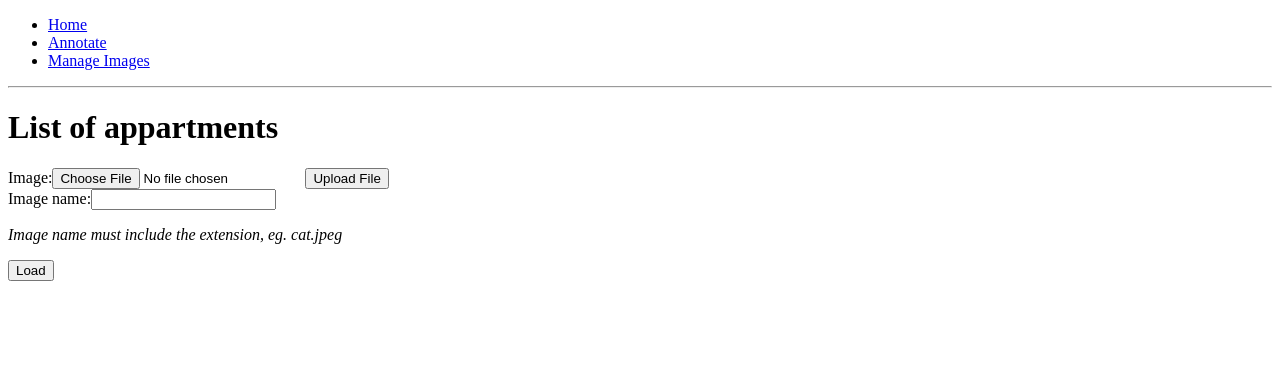
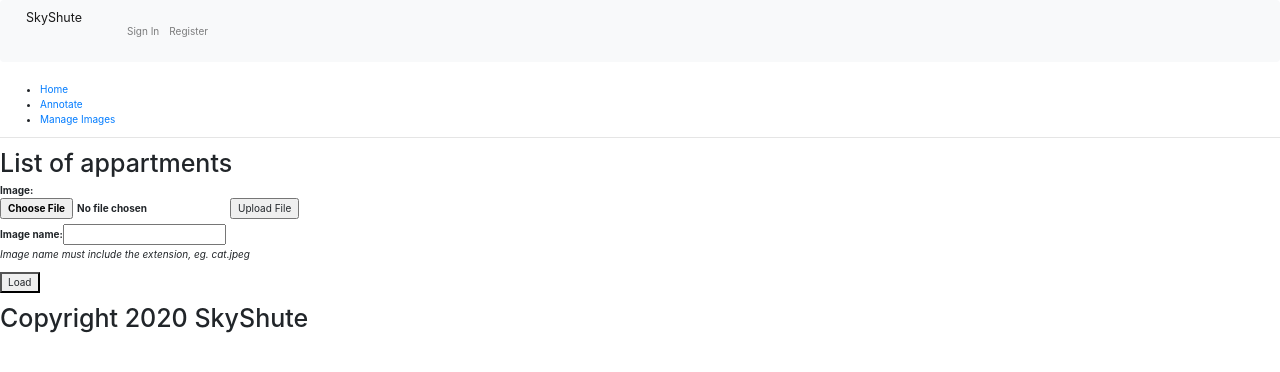
Before and after one commit to EllieChen-Git/frontend-pricing-portal-ERN, a React (Create React App) app: page /images in a window 1280 px wide. Shown: the top 372 px of the page. Built offline with nearby package versions, Linux system fonts and the light colour scheme; no server answers.

Commit message:
top nav and footer added

```diff
--- a/package.json
+++ b/package.json
@@ -7,7 +7,11 @@
     "@testing-library/react": "^9.4.0",
     "@testing-library/user-event": "^7.2.1",
     "axios": "^0.19.1",
+    "bootstrap": "^4.4.1",
+    "jquery": "^3.4.1",
+    "popper.js": "^1.16.1",
     "react": "^16.12.0",
+    "react-bootstrap": "^1.0.0-beta.16",
     "react-dom": "^16.12.0",
     "react-redux": "^7.1.3",
     "react-router-dom": "^5.1.2",
--- a/public/index.html
+++ b/public/index.html
@@ -3,6 +3,7 @@
   <head>
     <meta charset="utf-8" />
     <link rel="icon" href="%PUBLIC_URL%/favicon.ico" />
+    <link rel="stylesheet" href="https://maxcdn.bootstrapcdn.com/bootstrap/3.3.7/css/bootstrap.min.css" integrity="sha384-BVYiiSIFeK1dGmJRAkycuHAHRg32OmUcww7on3RYdg4Va+PmSTsz/K68vbdEjh4u" crossorigin="anonymous">
     <meta name="viewport" content="width=device-width, initial-scale=1" />
     <meta name="theme-color" content="#000000" />
     <meta
--- a/src/App.js
+++ b/src/App.js
@@ -7,6 +7,9 @@ import {
 } from "react-router-dom";
 import ImageAnnotation from "./components/ImageAnnotation";
 import UploadImageFile from "./components/UploadImageFile";
+import NavBar from "./components/shared/NavBar";
+import 'bootstrap/dist/css/bootstrap.min.css';
+import Footer from "./components/shared/Footer";
 
 
 class App extends Component {
@@ -14,6 +17,7 @@ class App extends Component {
     return (
       <Router>
         <div>
+          <NavBar />
           <ul>
             <li>
               <Link to="/">Home</Link>
@@ -38,6 +42,7 @@ class App extends Component {
               <UploadImageFile />
             </Route>
           </Switch>
+          <Footer />
         </div>
       </Router>
     );
--- a/src/components/shared/Footer.js
+++ b/src/components/shared/Footer.js
@@ -0,0 +1,12 @@
+import React, { Component } from 'react';
+
+
+class Footer extends Component {
+    render() {
+        return (
+            <h1>Copyright 2020 SkyShute</h1>
+        )
+    }
+}
+
+export default Footer;
--- a/src/components/shared/NavBar.js
+++ b/src/components/shared/NavBar.js
@@ -0,0 +1,22 @@
+import React, { Component } from 'react';
+import { Navbar, NavDropdown, Nav, Form, FormControl, Button } from 'react-bootstrap';
+import 'bootstrap/dist/css/bootstrap.min.css';
+
+class NavBar extends Component {
+    render() {
+        return (
+            <Navbar bg="light" expand="lg">
+            <Navbar.Brand href="home">SkyShute</Navbar.Brand>
+            <Navbar.Toggle aria-controls="basic-navbar-nav" />
+            <Navbar.Collapse id="basic-navbar-nav">
+            <Nav className="mr-auto">
+            <Nav.Link href="signin">Sign In</Nav.Link>
+            <Nav.Link href="register">Register</Nav.Link>
+            </Nav>
+            </Navbar.Collapse>
+            </Navbar>
+        )
+    }
+}
+
+export default NavBar;
```
Also changed, not shown: 1 other file (tests, documents, lock files or other folders).
